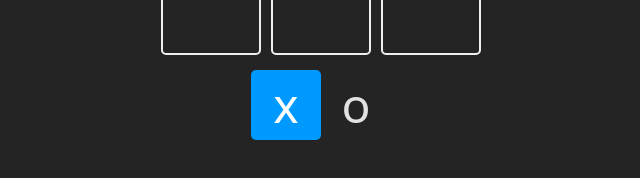
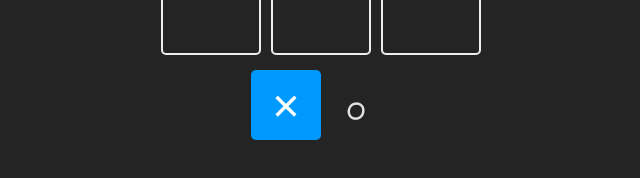
Before and after one commit to darc-7/learning-react, a React (Vite) app in the folder projects/02-tic-tac-toe/: page / in a window 1280 px wide. Shown: the part 430-608 px from the top of the page, without its empty margins (319-959 px from the left). Built offline with nearby package versions, Linux system fonts and the light colour scheme.

Commit message:
Extract to components

```diff
--- a/projects/02-tic-tac-toe/src/App.jsx
+++ b/projects/02-tic-tac-toe/src/App.jsx
@@ -2,6 +2,7 @@ import { useState } from "react"
 import confetti from "canvas-confetti"
 
 import { Square } from "./components/Square"
+import { Board } from "./components/Board"
 import { TURNS } from "./constants"
 import { checkWinner, checkEndGame } from "./logic/board"
 import { WinnerModal } from "./components/WinnerModal"
@@ -40,19 +41,7 @@ function App(){
 			<h1>Tic-tac-toe</h1>
       <button onClick={resetGame}>Restart</button>
       <section className="game">
-          {
-            board.map((square,index)=>{
-              return(
-                <Square
-                  key={index}
-                  index={index}
-                  updateBoard={updateBoard}
-                >
-                  {square}
-                </Square>
-              )
-            })
-          }
+        {<Board board={board} updateBoard={updateBoard}/>}
       </section>
 
       <section className="turn">
--- /dev/null
+++ b/projects/02-tic-tac-toe/src/components/Board.jsx
@@ -0,0 +1,17 @@
+import { Square } from "./Square"
+
+export const Board =({board, updateBoard}) => {
+  return(
+		board.map((square,index)=>{
+				return(
+					<Square
+						key={index}
+						index={index}
+						updateBoard={updateBoard}
+					>
+						{square}
+					</Square>
+				)
+		})
+	)
+  }
--- a/projects/02-tic-tac-toe/src/constants.js
+++ b/projects/02-tic-tac-toe/src/constants.js
@@ -1,6 +1,6 @@
 export const TURNS = {
-	X: 'x',
-	O: 'o'
+	X: '×',
+	O: '০'
 }
 
 export const WINNER_COMBOS = [
```
Also changed, not shown: projects/02-tic-tac-toe/src/components/WinnerModal.jsx (indentation only), 1 other file (tests, documents, lock files or other folders). Lines whose indentation alone changed are shown as unchanged.
